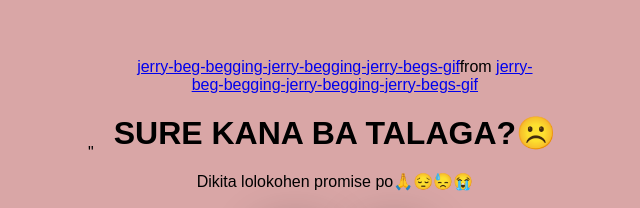
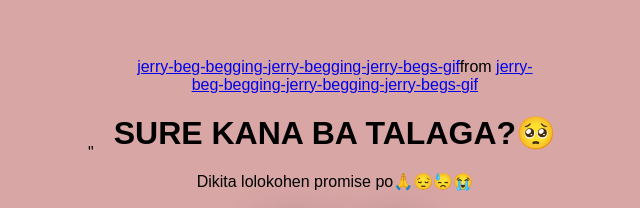
Before and after one commit to jeremylzita14/BLOSSOM, a plain HTML site: page no2.html in a window 1280 px wide. Shown: the part 247-455 px from the top of the page, 308-948 px from the left. Drawn offline with Linux system fonts and the light colour scheme; a script that the page names is missing.

Commit message:
Update no2.html

```diff
--- a/no2.html
+++ b/no2.html
@@ -18,7 +18,7 @@
     </div>
     <script type="text/javascript" async src="https://tenor.com/embed.js"></script>
 
-    <h1>SURE KANA BA TALAGA?☹️</h1>
+    <h1>SURE KANA BA TALAGA?🥺</h1>
     <p>Dikita lolokohen promise po🙏😔😓😭 </p>
 
     <div class="btn">
```
